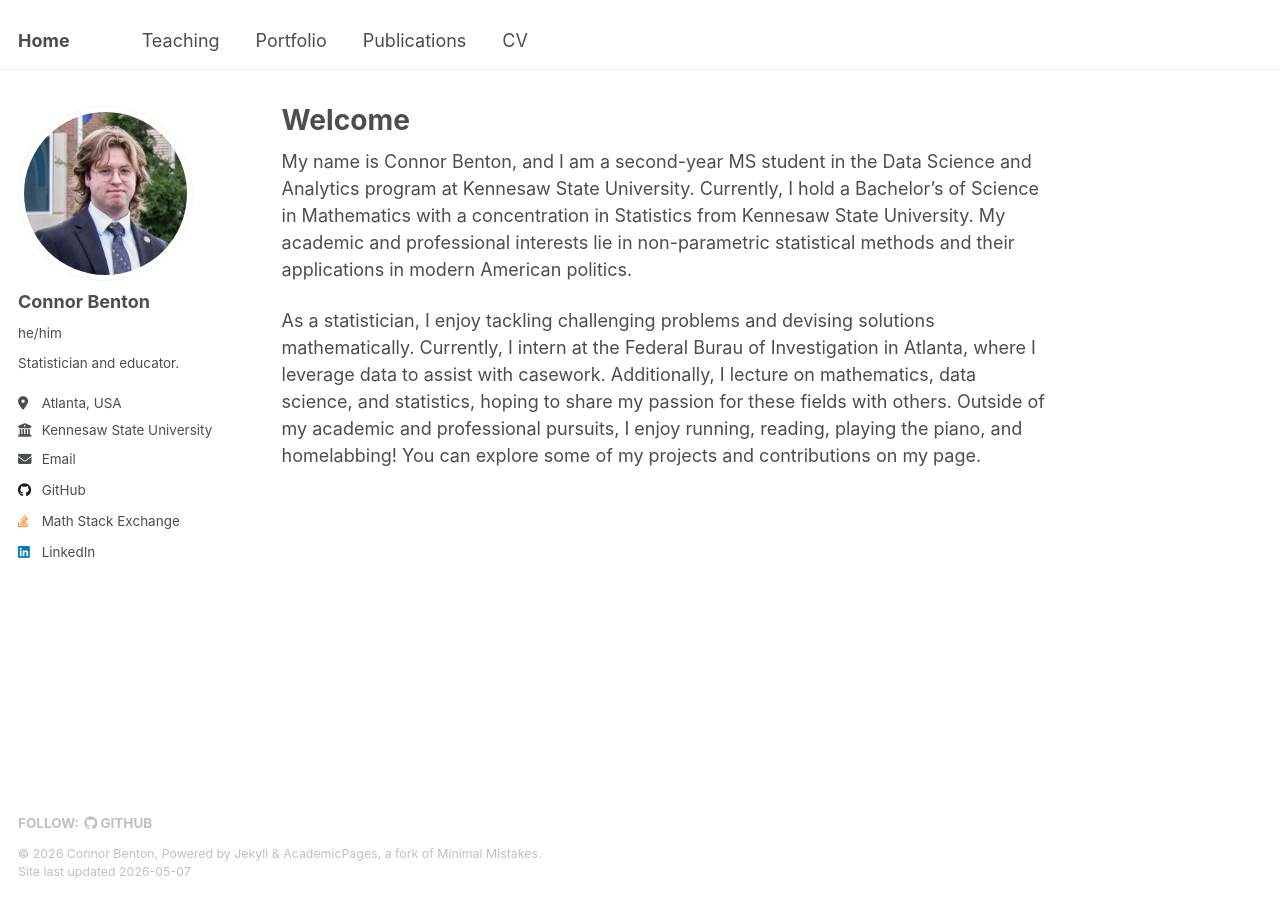
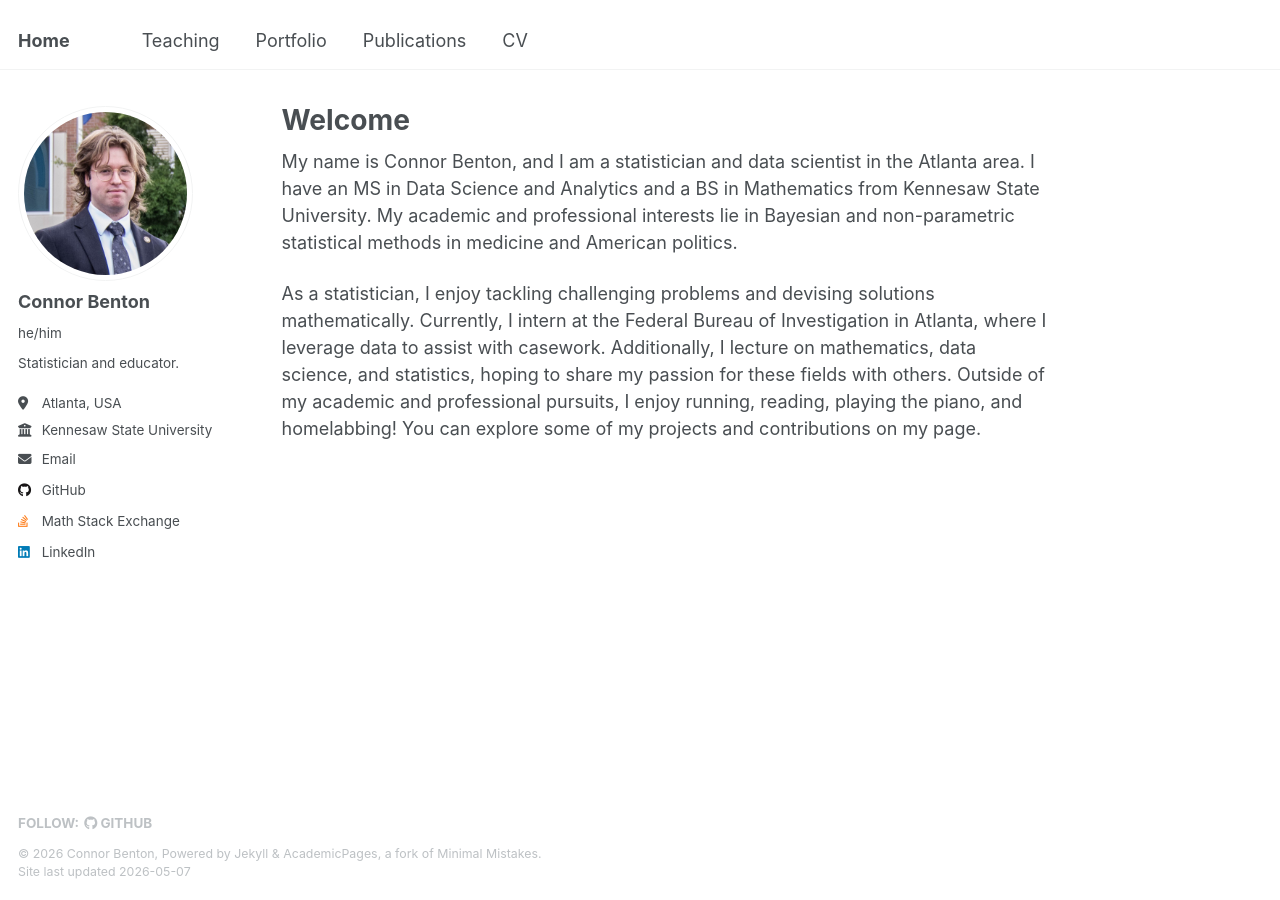
Before and after one commit to cwbenton/portfolio-site, a Jekyll site: the page built from _pages/about.md, in a window 1280 px wide. Built offline with Jekyll 4.4.1, drawn with Linux system fonts in a browser that asks for light colours.

Commit message:
about_update

```diff
--- a/_pages/about.md
+++ b/_pages/about.md
@@ -7,6 +7,6 @@ redirect_from:
   - /about.html
 ---
 
-My name is Connor Benton, and I am a second-year MS student in the Data Science and Analytics program at Kennesaw State University. Currently, I hold a Bachelor's of Science in Mathematics with a concentration in Statistics from Kennesaw State University. My academic and professional interests lie in non-parametric statistical methods and their applications in modern American politics.
+My name is Connor Benton, and I am a statistician and data scientist in the Atlanta area. I have an MS in Data Science and Analytics and a BS in Mathematics from Kennesaw State University. My academic and professional interests lie in Bayesian and non-parametric statistical methods in medicine and American politics.
 
-As a statistician, I enjoy tackling challenging problems and devising solutions mathematically. Currently, I intern at the Federal Burau of Investigation in Atlanta, where I leverage data to assist with casework. Additionally, I lecture on mathematics, data science, and statistics, hoping to share my passion for these fields with others. Outside of my academic and professional pursuits, I enjoy running, reading, playing the piano, and homelabbing! You can explore some of my projects and contributions on my page.
+As a statistician, I enjoy tackling challenging problems and devising solutions mathematically. Currently, I intern at the Federal Bureau of Investigation in Atlanta, where I leverage data to assist with casework. Additionally, I lecture on mathematics, data science, and statistics, hoping to share my passion for these fields with others. Outside of my academic and professional pursuits, I enjoy running, reading, playing the piano, and homelabbing! You can explore some of my projects and contributions on my page.
```
